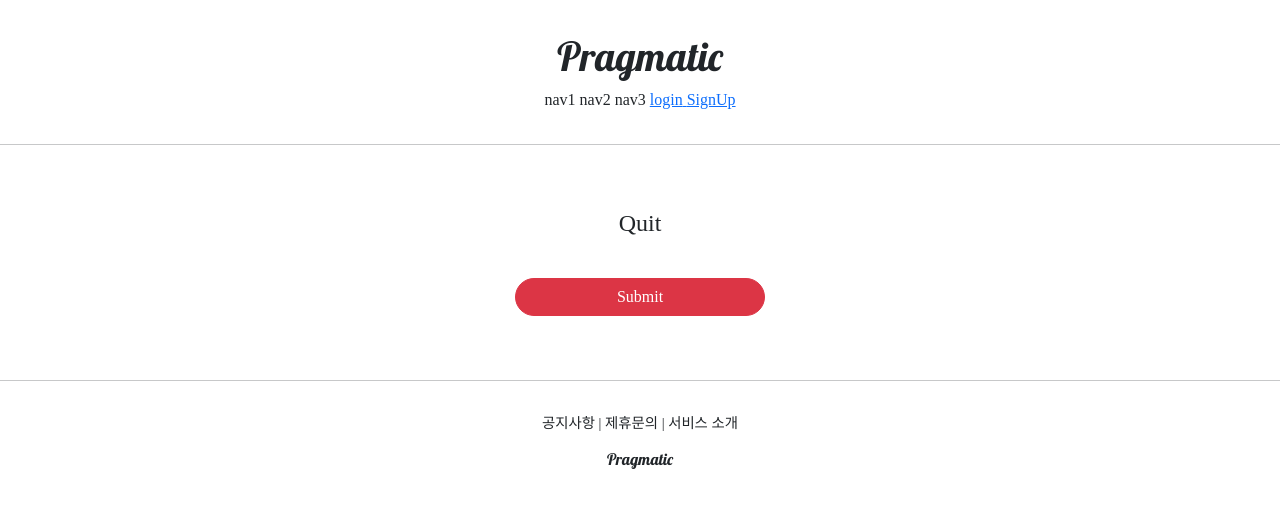
After one commit to muogi/pragmatic, a Django app: template accountapp/templates/accountapp/delete.html in a window 1280 px wide. The commit adds this page. Shown: the top 508 px of the page. Run offline with Django 3.2, Linux system fonts and the light colour scheme; the template is opened without the code that fills it, so the values that code supplies are empty; some libraries are stand-ins or nearby versions; some web fonts are replaced.

Commit message:
django course 26 commit

```diff
--- /dev/null
+++ b/accountapp/templates/accountapp/delete.html
@@ -0,0 +1,15 @@
+{%  extends 'base.html' %}
+{% load bootstrap4 %}
+
+{% block content %}
+
+    <div style="text-align: center; max-width: 500px; margin: 4rem auto;">
+    <div class="mb-4">
+        <h4>Quit</h4>
+    </div>
+        <form action="{% url 'accountapp:delete' pk=user.pk %}" method="post">
+            {% csrf_token %}
+            <input type="submit" class="btn btn-danger rounded-pill col-6 mt-3">
+        </form>
+    </div>
+{% endblock content %}
--- a/accountapp/templates/accountapp/login.html
+++ b/accountapp/templates/accountapp/login.html
@@ -9,7 +9,7 @@
         </div>
         <form action="" method="post">
             {% csrf_token %}
-            <!--{{ form }}-->
+{#            {{ form }}#}
             {% bootstrap_form form %}
             <input type="submit" class="btn btn-dark rounded-pill col-6 mt-3">
         </form>
--- a/accountapp/urls.py
+++ b/accountapp/urls.py
@@ -1,7 +1,7 @@
 from django.contrib.auth.views import LoginView, LogoutView
 from django.urls import path
 
-from accountapp.views import hello_world, AccountCreateView, AccountDetailView, AccountUpdateView
+from accountapp.views import hello_world, AccountCreateView, AccountDetailView, AccountUpdateView, AccountDeleteView
 
 app_name = "accountapp"
 
@@ -12,4 +12,5 @@ urlpatterns = [
     path("create/", AccountCreateView.as_view(), name='create'),
     path("detail/<int:pk>", AccountDetailView.as_view(), name='detail'),
     path("update/<int:pk>", AccountUpdateView.as_view(), name='update'),
+    path("delete/<int:pk>", AccountDeleteView.as_view(), name='delete'),
 ]
--- a/templates/header.html
+++ b/templates/header.html
@@ -10,6 +10,9 @@
             <a href="{% url 'accountapp:login' %}?next={{ request.path }}">
                 <span>login</span>
             </a>
+            <a href="{% url 'accountapp:create' %}">
+                <span>SignUp</span>
+            </a>
         {% else %}
             <a href="{% url 'accountapp:detail' pk=user.pk %}">
                 <span>MyPage</span>
```
Also changed, not shown: accountapp/templates/accountapp/detail.html (+4 -11 lines), accountapp/views.py (+7 -2 lines).
